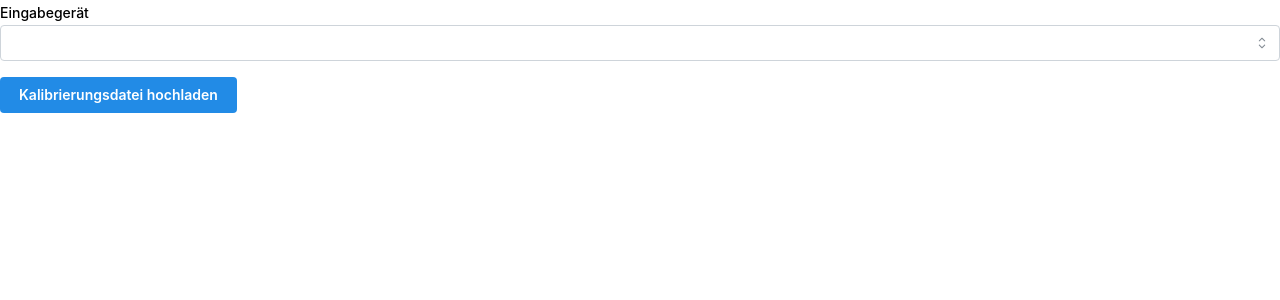
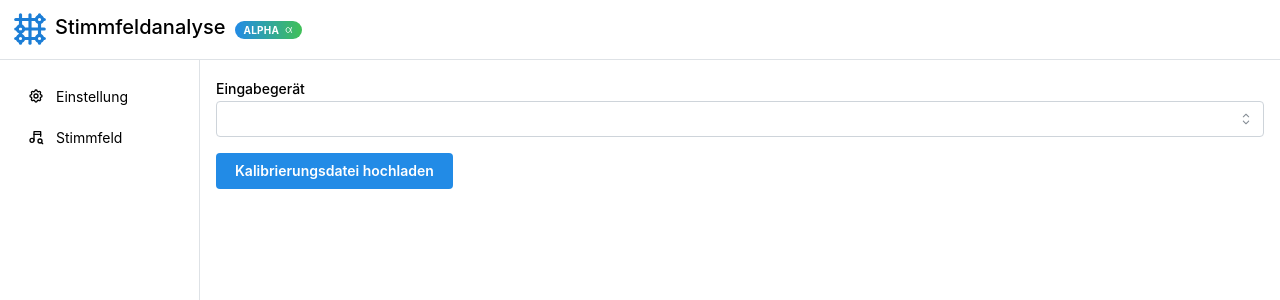
Before and after one commit to rosnFinite/audio-trigger-frontend, a React (Create React App) app: page / in a window 1280 px wide. Shown: the top 300 px of the page. Built offline with nearby package versions, Linux system fonts and the light colour scheme; no server answers.

Commit message:
added page Layout (header + navbar)

```diff
--- a/src/App.tsx
+++ b/src/App.tsx
@@ -1,18 +1,51 @@
 import React from 'react';
 import './styles/App.css';
 import '@mantine/core/styles.css';
-import { BrowserRouter as Router, Routes, Route } from 'react-router-dom';
+import { BrowserRouter as Router, Routes, Route, Link } from 'react-router-dom';
 import Settings from "./views/Settings";
 import VoiceField from "./views/VoiceField";
 import {socket} from "./socket";
+import { AppShell, Badge, Burger, Center, Container, Flex, NavLink, Text } from '@mantine/core';
+import { useDisclosure } from '@mantine/hooks';
+import { TbAlpha, TbChartGridDots, TbMusicSearch, TbSettings } from 'react-icons/tb';
 
 export default function App() {
+  const [opened, {toggle}] = useDisclosure();
+
   return (
-    <Router>
-      <Routes>
-        <Route path="/" element={<Settings />} />
-        <Route path="/field" element={<VoiceField socket={socket} />} />
-      </Routes>
-    </Router>
+    <AppShell header={{height:60}} navbar={{width: 200, breakpoint:"sm", collapsed: {mobile: !opened}}} padding="md">
+      <AppShell.Header>
+        <Flex justify="flex-start" align="center">
+          <Burger opened={opened} onClick={toggle} hiddenFrom="sm" size="sm" />
+          <Container w={70} ml={-5} mr={-10} mt={10}>
+            <TbChartGridDots size={"100%"} color='#1C7ED6'/>
+          </Container>
+          <Text fw={500} size='xl'>
+            Stimmfeldanalyse
+          </Text>
+          <Badge
+            rightSection={<TbAlpha />}
+            size="sm"
+            variant='gradient'
+            gradient={{ from: 'blue', to: 'green', deg: 90 }}
+            ml={10}
+            mt={5}
+          >
+            Alpha
+          </Badge>
+        </Flex>
+      </AppShell.Header>
+
+      <AppShell.Navbar p="md">
+        <NavLink href="/" label="Einstellung" leftSection={<TbSettings />}/>
+        <NavLink href='/field' label="Stimmfeld" leftSection={<TbMusicSearch />} />
+      </AppShell.Navbar>
+      <AppShell.Main>
+        <Routes>
+          <Route path="/" element={<Settings />} />
+          <Route path="/field" element={<VoiceField socket={socket} />} />
+        </Routes>
+      </AppShell.Main>
+    </AppShell>
   );
 }
--- a/src/index.tsx
+++ b/src/index.tsx
@@ -6,16 +6,19 @@ import {MantineProvider} from "@mantine/core";
 import {Provider} from "react-redux";
 import {persistor, store} from "./redux/store";
 import {PersistGate} from "redux-persist/integration/react";
+import { BrowserRouter } from 'react-router-dom';
 
 const root = ReactDOM.createRoot(
   document.getElementById('root') as HTMLElement
 );
 root.render(
   <Provider store={store}>
-    <PersistGate loading={<div>Loading...</div>} persistor={persistor}>
-      <MantineProvider>
-        <App />
-      </MantineProvider>
-    </PersistGate>
+    <BrowserRouter>
+      <PersistGate loading={<div>Loading...</div>} persistor={persistor}>
+        <MantineProvider>
+          <App />
+        </MantineProvider>
+      </PersistGate>
+    </BrowserRouter>
   </Provider>
 );
```
